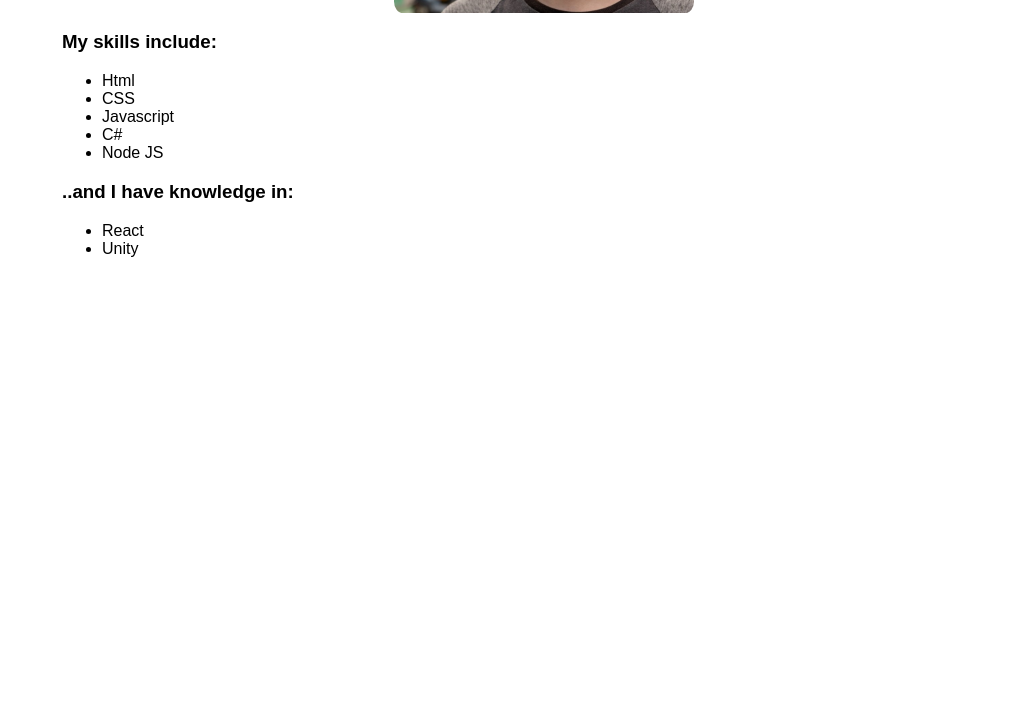
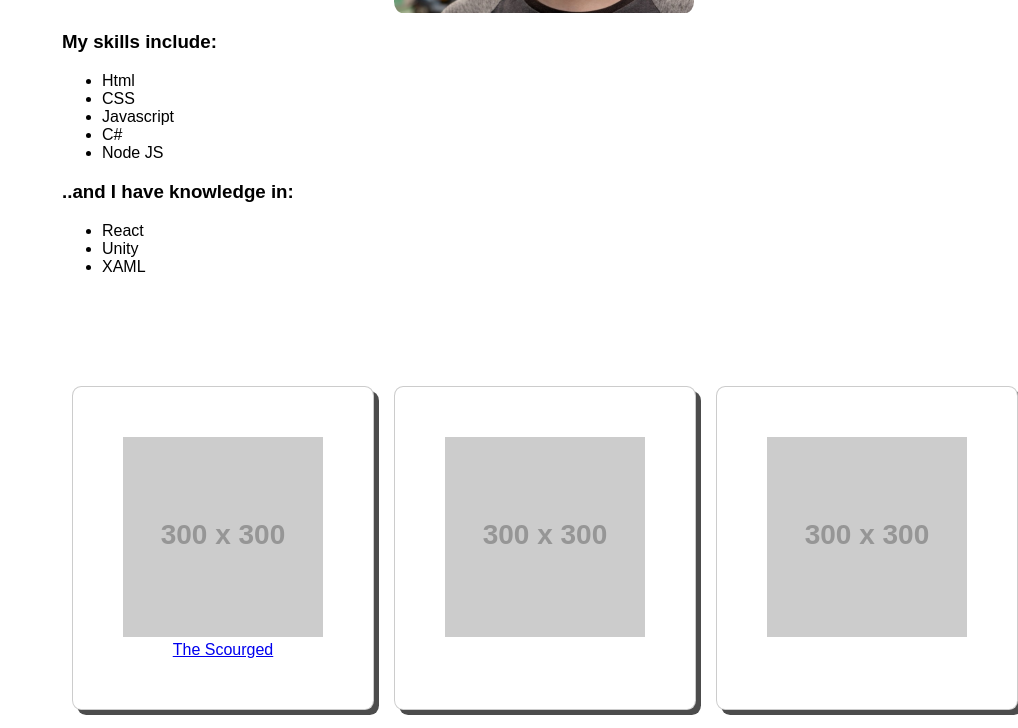
Before and after one commit to jag8932/personal-website, a plain HTML site: page index.html in a window 1280 px wide. Shown: the part 718-1446 px from the top of the page, without its empty margins (262-1280 px from the left). Before the commit the page ends 992 px from the top, so only its background shows below. Drawn offline with Linux system fonts and the light colour scheme; placeholder pictures from the web are drawn by us.

Commit message:
project section

```diff
--- a/index.html
+++ b/index.html
@@ -13,9 +13,9 @@
     </header>
     <nav>
         <ul>
-            <li><a href="">Github</a></li>
+            <li><a href="https://github.com/jag8932">Github</a></li>
             <li><a href="">Resume</a></li>
-            <li><a href="">Projects</a></li>
+            <li><a href="#Projects">Projects</a></li>
         </ul>
     </nav>
     <div class="AboutMe">
@@ -38,8 +38,21 @@
         <ul>
             <li>React</li>
             <li>Unity</li>
+            <li>XAML</li>
         </ul>
     </div>
+    <div class="Projects">
+        <div class="ProjectSub">
+            <img src="https://via.placeholder.com/300.png/f60/fff" alt="test" width="200px">
+            <a href="https://people.rit.edu/jag3921/235/pixi/" target="_blank">The Scourged</a>
 
+        </div>
+        <div class="ProjectSub">
+            <img src="https://via.placeholder.com/300.png/f3f/fff" alt="test image" width="200px">
+        </div>
+        <div class="ProjectSub">
+            <img src="https://via.placeholder.com/300.png/05f/fff" alt="test image" width="200px">
+        </div>
+    </div>
 </body>
 </html>
--- a/styles.css
+++ b/styles.css
@@ -37,3 +37,21 @@ header {
     display: flex;
     flex-direction: row;
 }
+
+.Projects {
+    display: flex;
+    margin: auto;
+    width: 50%;
+    margin-top: 100px;
+}
+
+.ProjectSub {
+    max-width: 200px;
+    padding: 50px;
+    margin: 10px;
+    text-align: center;
+    overflow-wrap: break-word;
+    border: 0.5px solid rgba(0,0,0, .2);
+    border-radius: 3%;
+    box-shadow: 5px 5px rgba(0,0,0,.7);
+}
```
